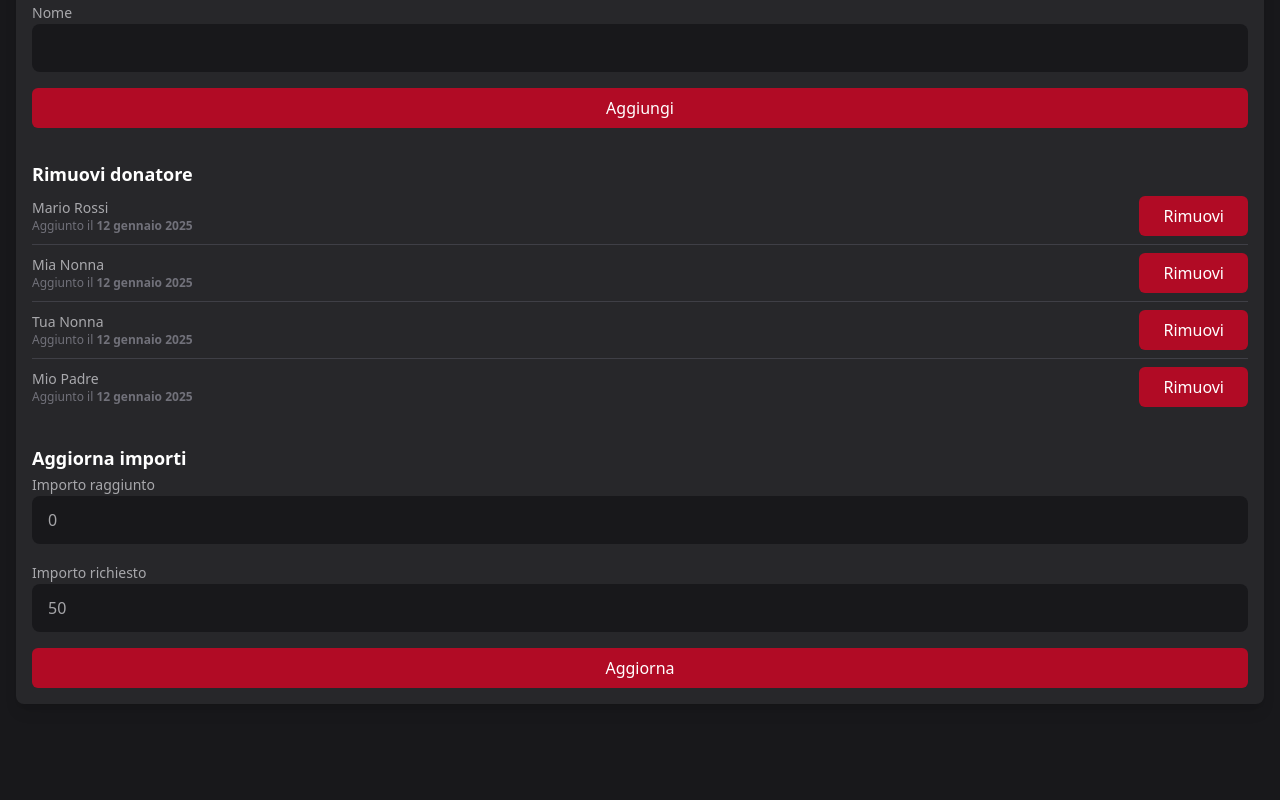
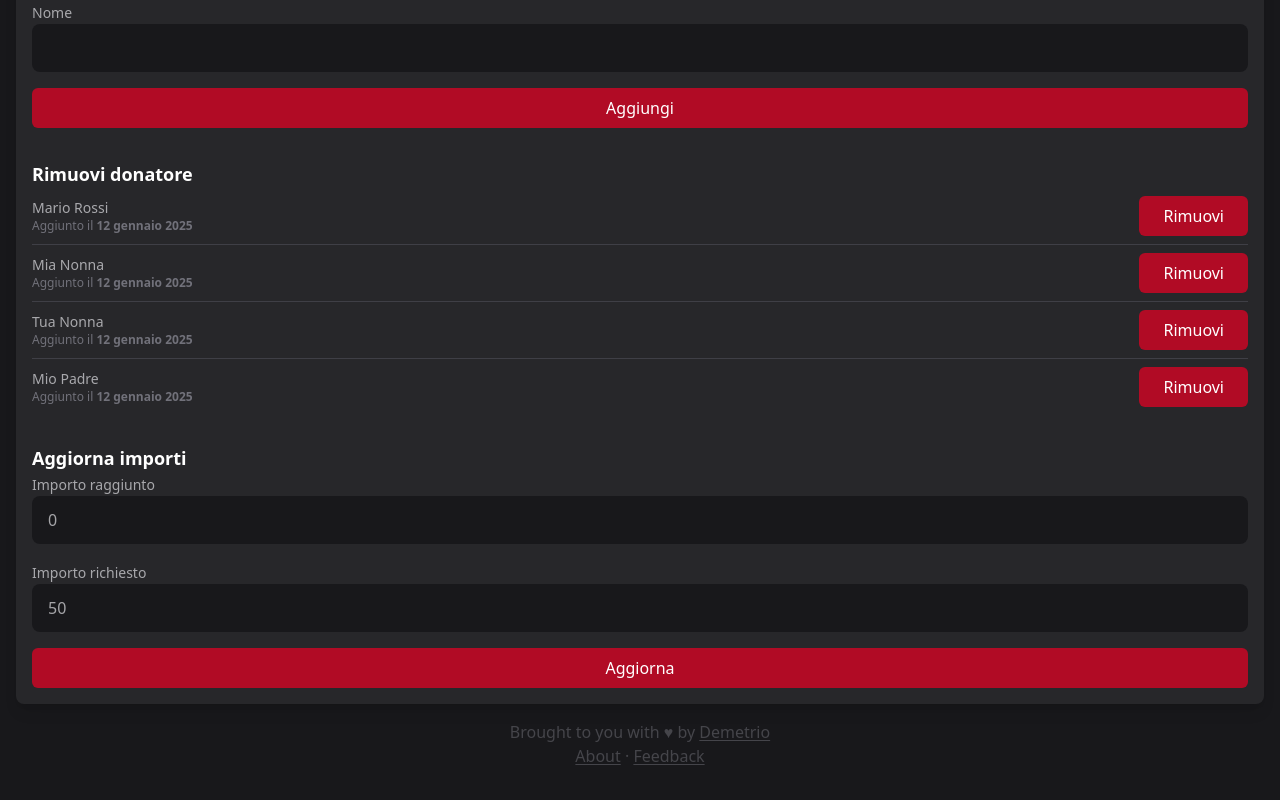
Before and after one commit to deme3/chilotiene-io, a SvelteKit app: page /admin in a window 1280 px wide. Shown: the part 205-1005 px from the top of the page. Before the commit the page ends 941 px from the top, so only its background shows below. Built offline with nearby package versions, Linux system fonts and the light colour scheme.

Commit message:
feat: add footer

```diff
--- a/src/routes/+layout.svelte
+++ b/src/routes/+layout.svelte
@@ -26,6 +26,15 @@
 
 <main class="preload">
 	{@render children()}
+	<p class="mt-4 text-center text-zinc-500/50">
+		Brought to you with &hearts; by <a href="https://deme3.me" class="underline underline-offset-2"
+			>Demetrio</a
+		>
+	</p>
+	<p class="text-center text-zinc-500/50">
+		<a href="/info" class="underline underline-offset-2">About</a> &middot;
+		<a href="/feedback" class="underline underline-offset-2">Feedback</a>
+	</p>
 </main>
 
 <style>
```
